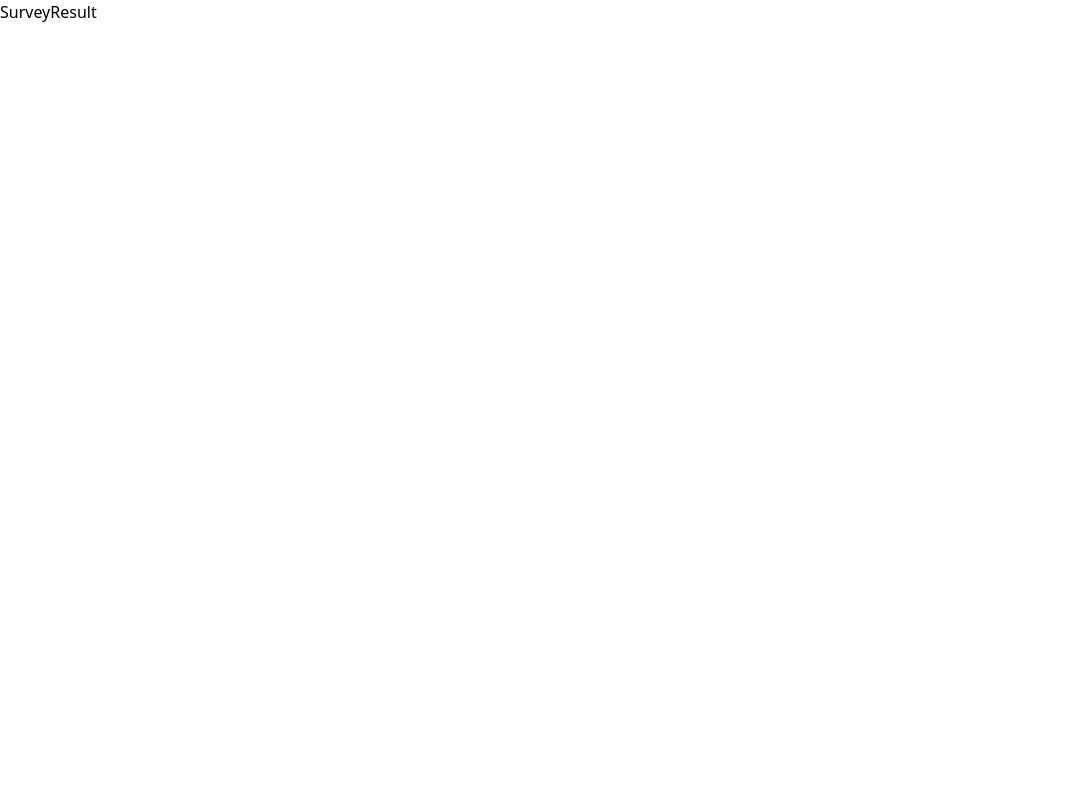
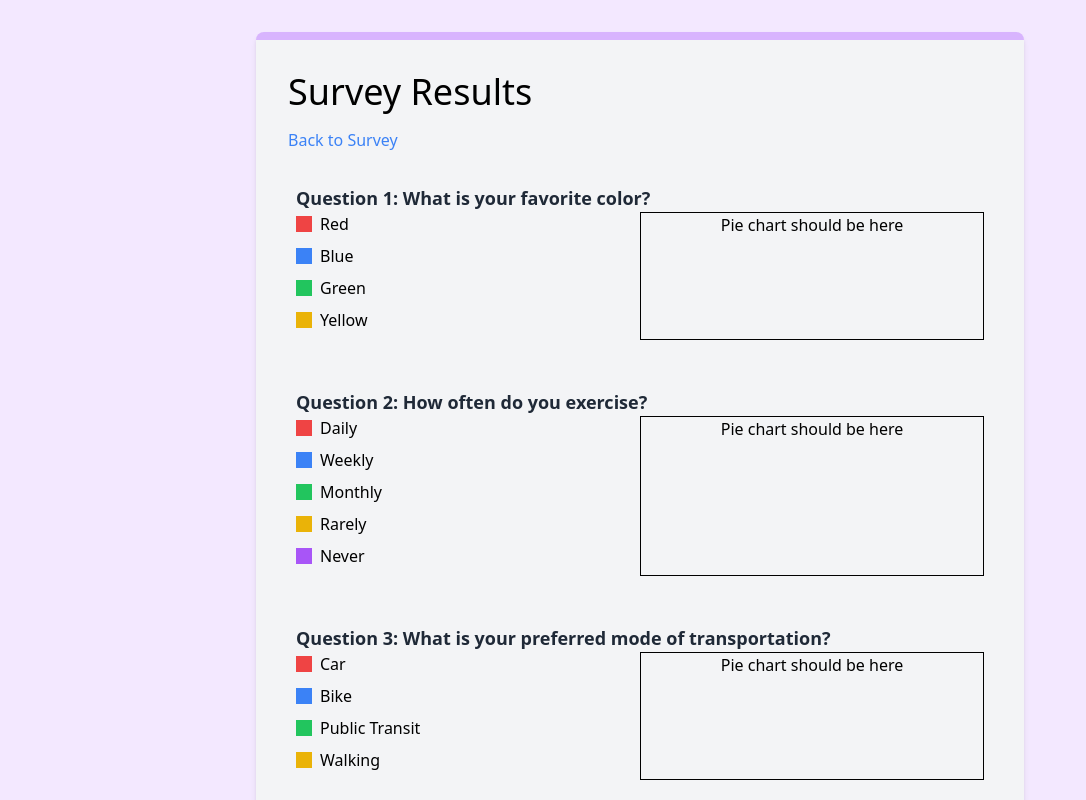
Before and after one commit to BrAcKeTzone/simple_survey_client, a React (Vite) app: page /#/result in a window 1280 px wide. Shown: the top 800 px of the page, without its empty margins (0-1086 px from the left). Built offline with nearby package versions, Linux system fonts and the light colour scheme.

Commit message:
restructure the file and folder

```diff
--- a/src/components/SurveyForm.jsx
+++ b/src/components/SurveyForm.jsx
@@ -2,7 +2,7 @@ import React, { useState } from "react";
 import { useNavigate } from "react-router-dom";
 import { Formik, Form, Field, ErrorMessage } from "formik";
 import * as Yup from "yup";
-import API from "../api";
+import API from "./api";
 import { surveyAbout } from "./surveyAbout";
 import { questionsData } from "./questionsData";
 
--- a/src/components/SurveyResult.jsx
+++ b/src/components/SurveyResult.jsx
@@ -1,7 +1,59 @@
 import React from "react";
+import { Link } from "react-router-dom";
+import { questionsData } from "./questionsData";
+import { surveyResults } from "./surveyResults";
 
-function SurveyResult() {
-  return <div>SurveyResult</div>;
-}
+const SurveyResult = () => {
+  const getColorClass = (index) => {
+    const colors = [
+      "bg-red-500",
+      "bg-blue-500",
+      "bg-green-500",
+      "bg-yellow-500",
+      "bg-purple-500",
+      "bg-pink-500",
+      "bg-indigo-500",
+      "bg-teal-500",
+      "bg-gray-500",
+      "bg-orange-500",
+    ];
+    return colors[index % colors.length];
+  };
+
+  return (
+    <div className="bg-purple-100 md:py-8">
+      <div className="max-w-3xl mx-auto p-8 bg-gray-100 rounded-lg shadow-md border-t-8 border-purple-300">
+        <div className="flex flex-col mb-4">
+          <h1 className="text-4xl mb-4">Survey Results</h1>
+          <Link to="/" className="text-blue-500 hover:underline mb-2">
+            Back to Survey
+          </Link>
+        </div>
+        {questionsData.map((question) => (
+          <div key={question.id} className="mb-8 p-2 rounded">
+            <p className="text-lg font-semibold text-gray-800">
+              {question.question_text}
+            </p>
+            <div className="grid grid-cols-2">
+              <div className="flex flex-col">
+                {question.choice_selections.map((choice, index) => (
+                  <div key={index} className="flex items-center mb-2 mr-4">
+                    <div
+                      className={`w-4 h-4 mr-2 ${getColorClass(index)}`}
+                    ></div>
+                    <span>{choice}</span>
+                  </div>
+                ))}
+              </div>
+              <div className="flex justify-center border border-black">
+                Pie chart should be here
+              </div>
+            </div>
+          </div>
+        ))}
+      </div>
+    </div>
+  );
+};
 
 export default SurveyResult;
--- /dev/null
+++ b/src/components/surveyResults.jsx
@@ -0,0 +1,142 @@
+export const surveyResults = [
+  {
+    id: 1,
+    fullname: "JP Maniwang",
+    age: 23,
+    gender: "Male",
+    answers: {
+      1: "Red",
+      2: "Rarely",
+      3: "Car",
+      4: "Facebook",
+      5: "Pizza",
+      6: "Comedy",
+      7: "Watching movies",
+      8: "Pop",
+      9: "Hands-on experience",
+      10: "Spring",
+    },
+    createdAt: "2024-03-08T17:55:01.000Z",
+    updatedAt: "2024-03-08T17:55:01.000Z",
+  },
+  {
+    id: 2,
+    fullname: "JP Maniwang",
+    age: 23,
+    gender: "Male",
+    answers: {
+      1: "Red",
+      2: "Rarely",
+      3: "Car",
+      4: "Facebook",
+      5: "Pizza",
+      6: "Comedy",
+      7: "Watching movies",
+      8: "Pop",
+      9: "Hands-on experience",
+      10: "Spring",
+    },
+    createdAt: "2024-03-08T17:55:34.000Z",
+    updatedAt: "2024-03-08T17:55:34.000Z",
+  },
+  {
+    id: 3,
+    fullname: "JP Maniwang",
+    age: 21,
+    gender: "Male",
+    answers: {
+      1: "Red",
+      2: "Daily",
+      3: "Bike",
+      4: "Facebook",
+      5: "Pizza",
+      6: "Action",
+      7: "Watching movies",
+      8: "Pop",
+      9: "Hands-on experience",
+      10: "Spring",
+    },
+    createdAt: "2024-03-08T18:18:23.000Z",
+    updatedAt: "2024-03-08T18:18:23.000Z",
+  },
+  {
+    id: 4,
+    fullname: "JP Maniwang",
+    age: 21,
+    gender: "Male",
+    answers: {
+      1: "Red",
+      2: "Daily",
+      3: "Bike",
+      4: "Facebook",
+      5: "Pizza",
+      6: "Action",
+      7: "Watching movies",
+      8: "Pop",
+      9: "Hands-on experience",
+      10: "Spring",
+    },
+    createdAt: "2024-03-08T18:24:26.000Z",
+    updatedAt: "2024-03-08T18:24:26.000Z",
+  },
+  {
+    id: 5,
+    fullname: "JP Maniwang",
+    age: 21,
+    gender: "Male",
+    answers: {
+      1: "Red",
+      2: "Daily",
+      3: "Bike",
+      4: "Facebook",
+      5: "Pizza",
+      6: "Action",
+      7: "Watching movies",
+      8: "Pop",
+      9: "Hands-on experience",
+      10: "Spring",
+    },
+    createdAt: "2024-03-08T18:26:28.000Z",
+    updatedAt: "2024-03-08T18:26:28.000Z",
+  },
+  {
+    id: 6,
+    fullname: "John Paul",
+    age: 23,
+    gender: "Male",
+    answers: {
+      1: "Red",
+      2: "Rarely",
+      3: "Car",
+      4: "Facebook",
+      5: "Pizza",
+      6: "Comedy",
+      7: "Watching movies",
+      8: "Pop",
+      9: "Hands-on experience",
+      10: "Spring",
+    },
+    createdAt: "2024-03-09T10:52:33.000Z",
+    updatedAt: "2024-03-09T10:52:33.000Z",
+  },
+  {
+    id: 7,
+    fullname: "Charrize Hista",
+    age: 21,
+    gender: "Female",
+    answers: {
+      1: "Blue",
+      2: "Weekly",
+      3: "Car",
+      4: "Facebook",
+      5: "Pizza",
+      6: "Comedy",
+      7: "Outdoor activities",
+      8: "Hip-hop",
+      9: "Watching tutorials",
+      10: "Summer",
+    },
+    createdAt: "2024-03-09T15:58:54.000Z",
+    updatedAt: "2024-03-09T15:58:54.000Z",
+  },
+];
```
Also changed, not shown: src/components/api.js (renamed from src/api.js).
